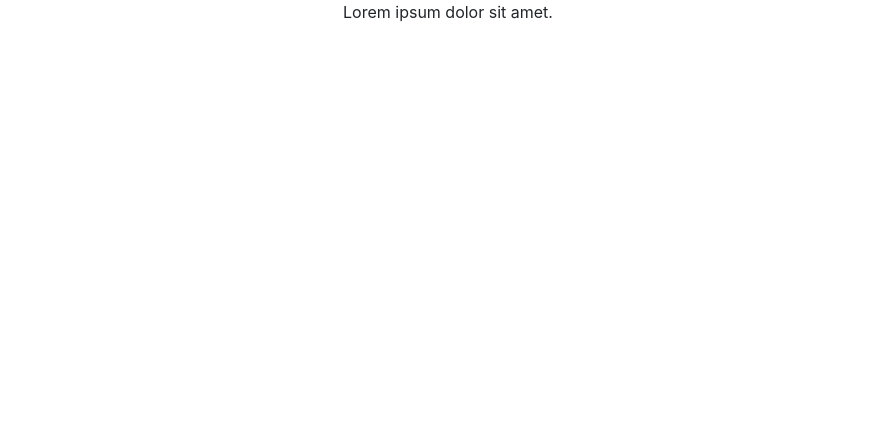
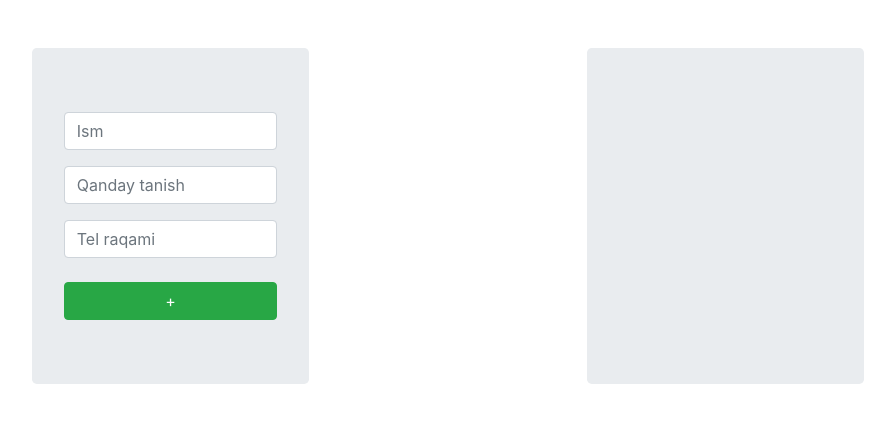
Before and after one commit to begzod5071/kontaktlar, a plain HTML site: page index.html in a window 1280 px wide. Shown: the whole page, without its empty margins (192-1087 px from the left). Drawn offline with Linux system fonts and the light colour scheme.

Commit message:
complate html

```diff
--- a/index.html
+++ b/index.html
@@ -9,8 +9,19 @@
 </head>
 <body>
 
-    <div class="container text-center">Lorem ipsum dolor sit amet.</div>
+    <div class="container d-flex justify-content-around">
+        <form class="js-form mt-5 jumbotron w-25" action="https://echo.htmlacademy.ru" method="POST">
+            <input class="js-input form-control mb-3" type="text" required placeholder="Ism">
+            <input class="js-input form-control mb-3" type="text" required placeholder="Qanday tanish">
+            <input class="js-input-number form-control mb-4" type="number" required placeholder="Tel raqami">
+            <button class="js-btn btn btn-success btn-block">+</button>
+        </form>
+        <div class="mt-5 jumbotron w-25 ">
+            <div class="js-output bg-light"></div>
 
+            </div>
+        </div>
+    </div>
 
     <script src="js/jquery-3.5.1.min.js"></script>
     <script src="js/bootstrap.bundle.min.js"></script>
```
